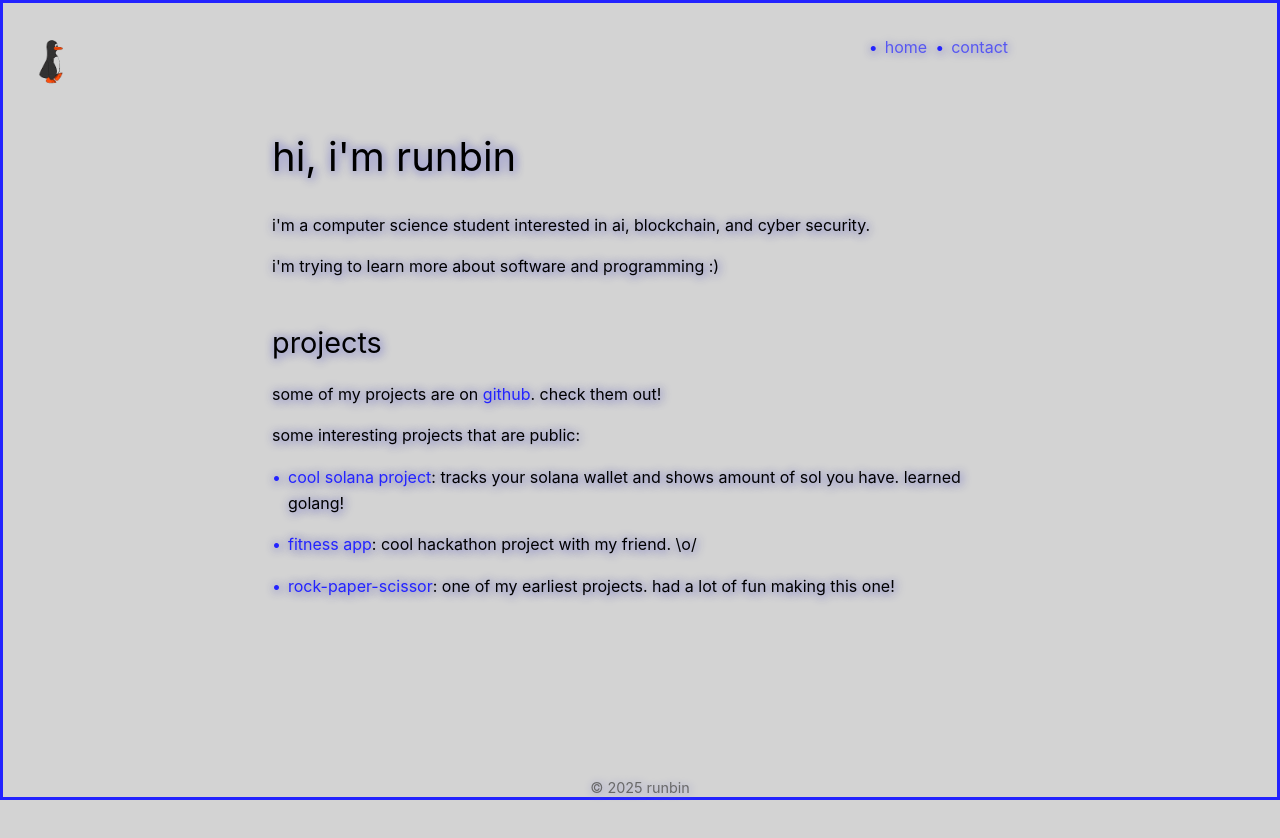
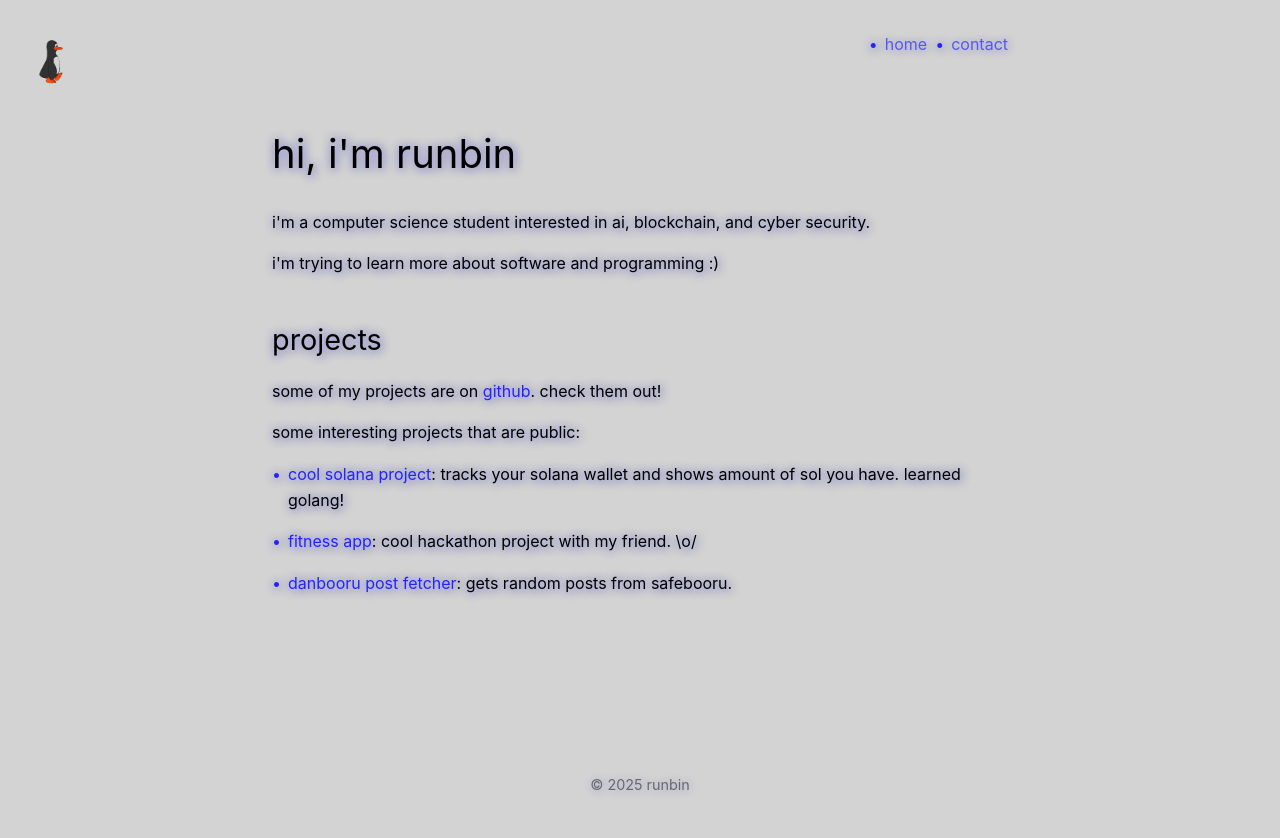
Before and after one commit to runbinz/runbins-cave, a Next.js app: page / in a window 1280 px wide. Shown: the top 838 px of the page. Built offline with nearby package versions, Linux system fonts and the light colour scheme.

Commit message:
added new changes

```diff
--- a/src/app/blog/page.tsx
+++ b/src/app/music/page.tsx
@@ -1,9 +1,9 @@
 import { NextPage } from 'next';
 
-const Blog: NextPage = () => {
+const Music: NextPage = () => {
     return (
         <></>
     );
 };
 
-export default Blog;
+export default Music;
--- a/src/app/page.tsx
+++ b/src/app/page.tsx
@@ -19,7 +19,7 @@ const Home: NextPage = () => {
             <a href="https://github.com/twelvenz/thefitnessapp">fitness app</a>: cool hackathon project with my friend. \o/
           </li>
           <li>
-            <a href="https://github.com/runbinz/rock-paper-scissors">rock-paper-scissor</a>: one of my earliest projects. had a lot of fun making this one!
+            <a href="https://github.com/runbinz/mp-4">danbooru post fetcher</a>: gets random posts from safebooru.
           </li>
         </ul>
       </section>
--- a/src/styles/globals.css
+++ b/src/styles/globals.css
@@ -5,8 +5,7 @@
 }
 
 html {
-  border: 3px solid #2323FF;
-  height: 100%;
+  height: 100vh;
 }
 
 body {
@@ -20,7 +19,6 @@ body {
   text-shadow:1px 1px 10px #fff, 1px 1px 10px darkblue;
 }
 
-/* Links */
 a {
   color: #2323FF;
   text-decoration: none;
@@ -31,7 +29,6 @@ a:hover {
   text-decoration: underline;
 }
 
-/* Typography */
 h1 {
   font-size: 2.5rem;
   font-weight: normal;
@@ -49,7 +46,6 @@ p {
   margin-bottom: 1rem;
 }
 
-/* Lists */
 ul {
   list-style: none;
   padding-left: 1rem;
```
Also changed, not shown: src/components/SpotifyMusic.tsx (added).
